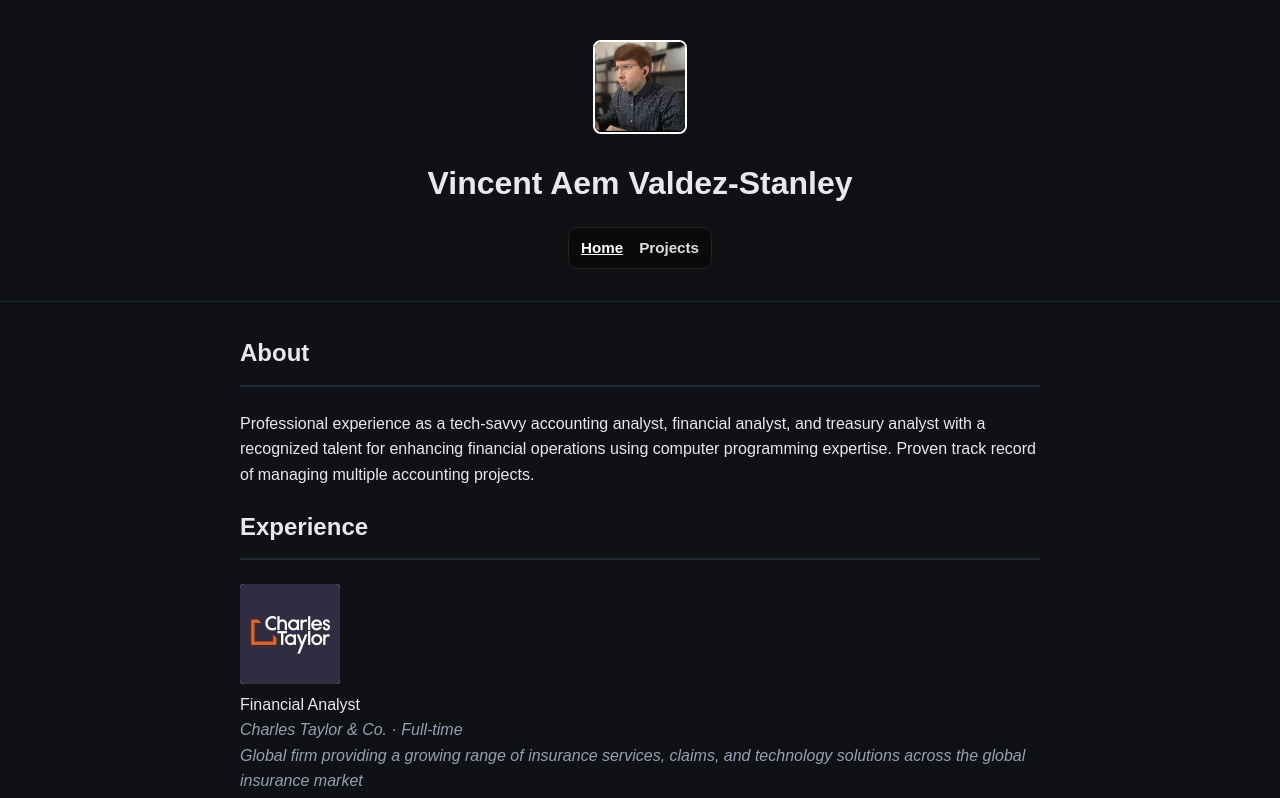
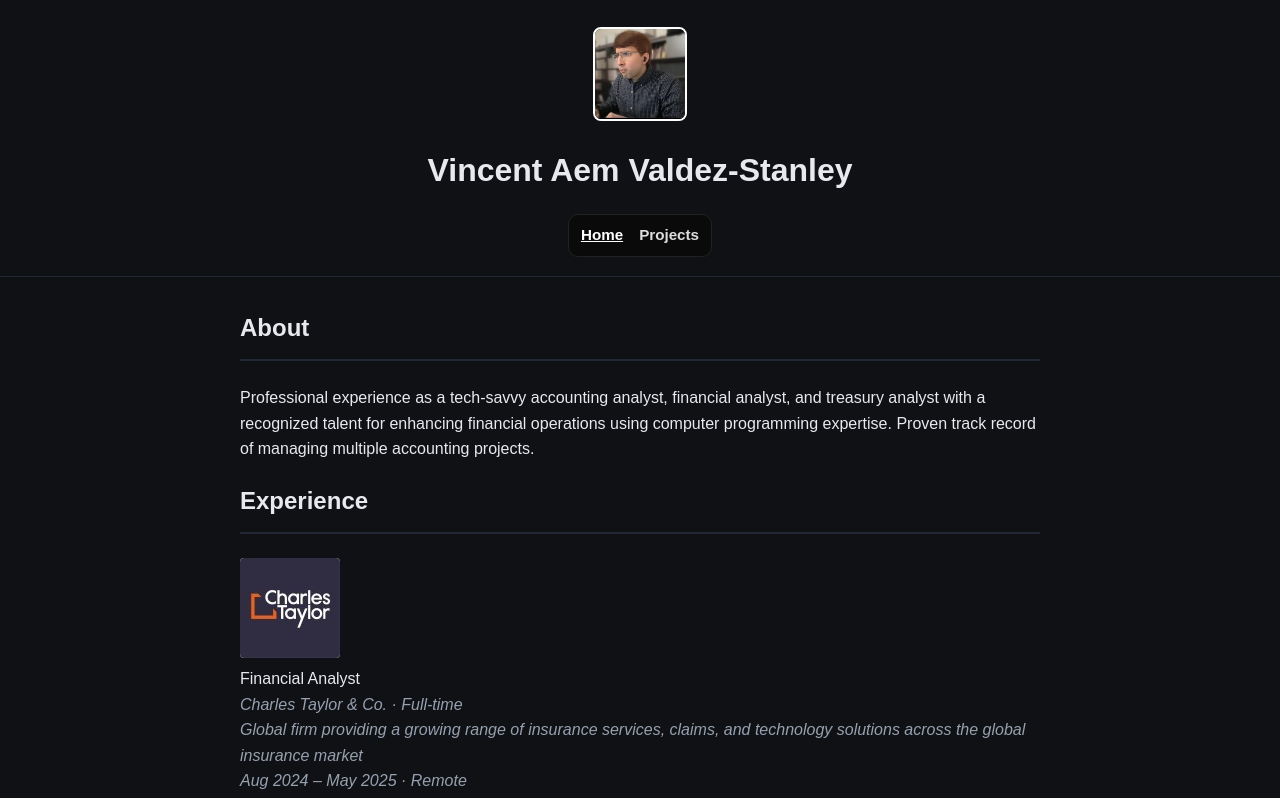
Before and after one commit to vavstanley/vavstanley.github.io, a plain HTML site: page index.html in a window 1280 px wide. Shown: the top 798 px of the page. Drawn offline with Linux system fonts and the light colour scheme.

Commit message:
Update index.html
Edited header padding.

```diff
--- a/index.html
+++ b/index.html
@@ -23,7 +23,7 @@ body{
 }
 header{
   background:linear-gradient(180deg, rgba(15,17,21,.92), rgba(15,17,21,.7));
-  padding:2em; text-align:center; border-bottom:1px solid var(--border);
+  padding:1.2em; text-align:center; border-bottom:1px solid var(--border);
 }
 h1{ margin:.5em 0 .2em; color:var(--text); }
 
```
